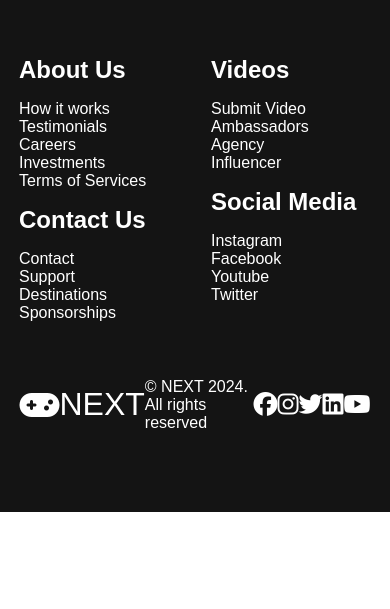
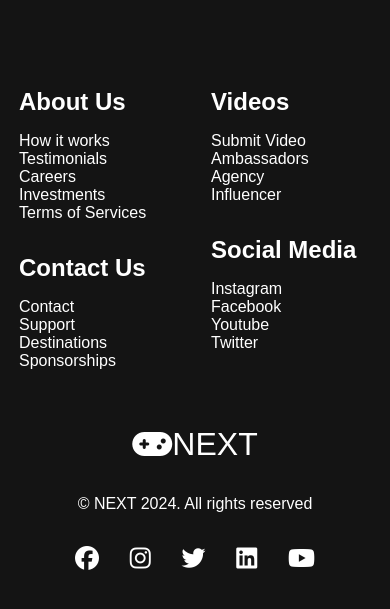
Before and after one commit to KeRossi12/KeRossi12.github.io, a plain HTML site: page index.html in a window 390 px wide. Shown: the part 2280-2889 px from the top of the page. Before the commit the page ends 2792 px from the top, so only its background shows below. Drawn offline with Linux system fonts and the light colour scheme; a web font is replaced by a local one.

Commit message:
Done with tutorial

```diff
--- a/styles.css
+++ b/styles.css
@@ -480,7 +480,7 @@
     justify-content: center;
 }
 
-.footer__link-wrapper {
+.footer__link--wrapper {
     display: flex;
 }
 
@@ -555,3 +555,33 @@
 .website__rights {
     color: #fff;
 }
+
+@media screen and (max-width: 820px) {
+    .footer__links {
+        padding-top: 2rem;
+    }
+
+    #footer__logo {
+        margin-bottom: 2rem;
+    }
+
+    .website__rights {
+        margin-bottom: 2rem;
+    }
+
+    .footer__link--wrapper {
+        flex-direction: column;
+    }
+
+    .social__media--wrap {
+        flex-direction: column;
+    }
+}
+
+@media screen and (max-width: 480px) {
+    .footer__links--items {
+        margin: 0;
+        padding: 10px;
+        width: 100%;
+    }
+}
```
